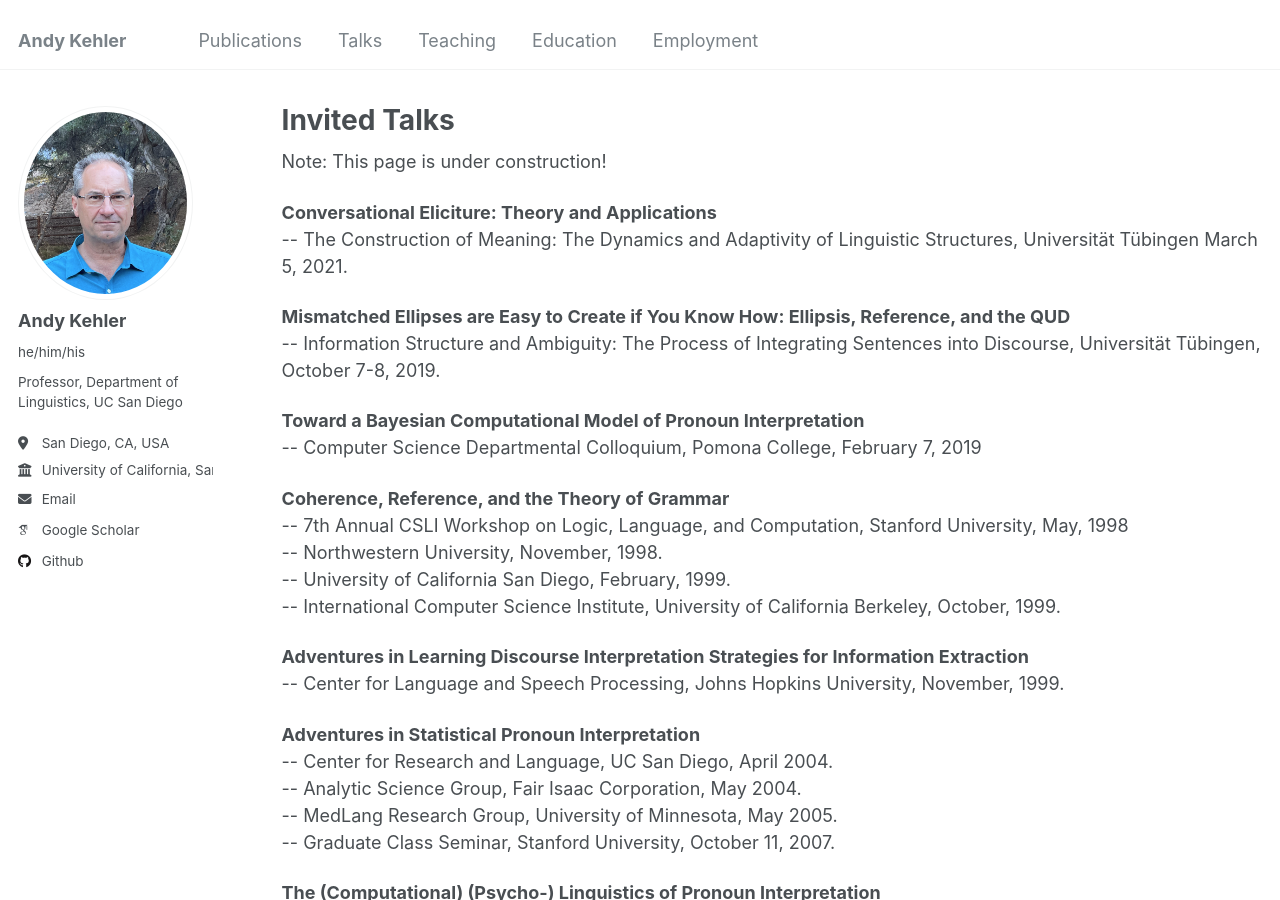
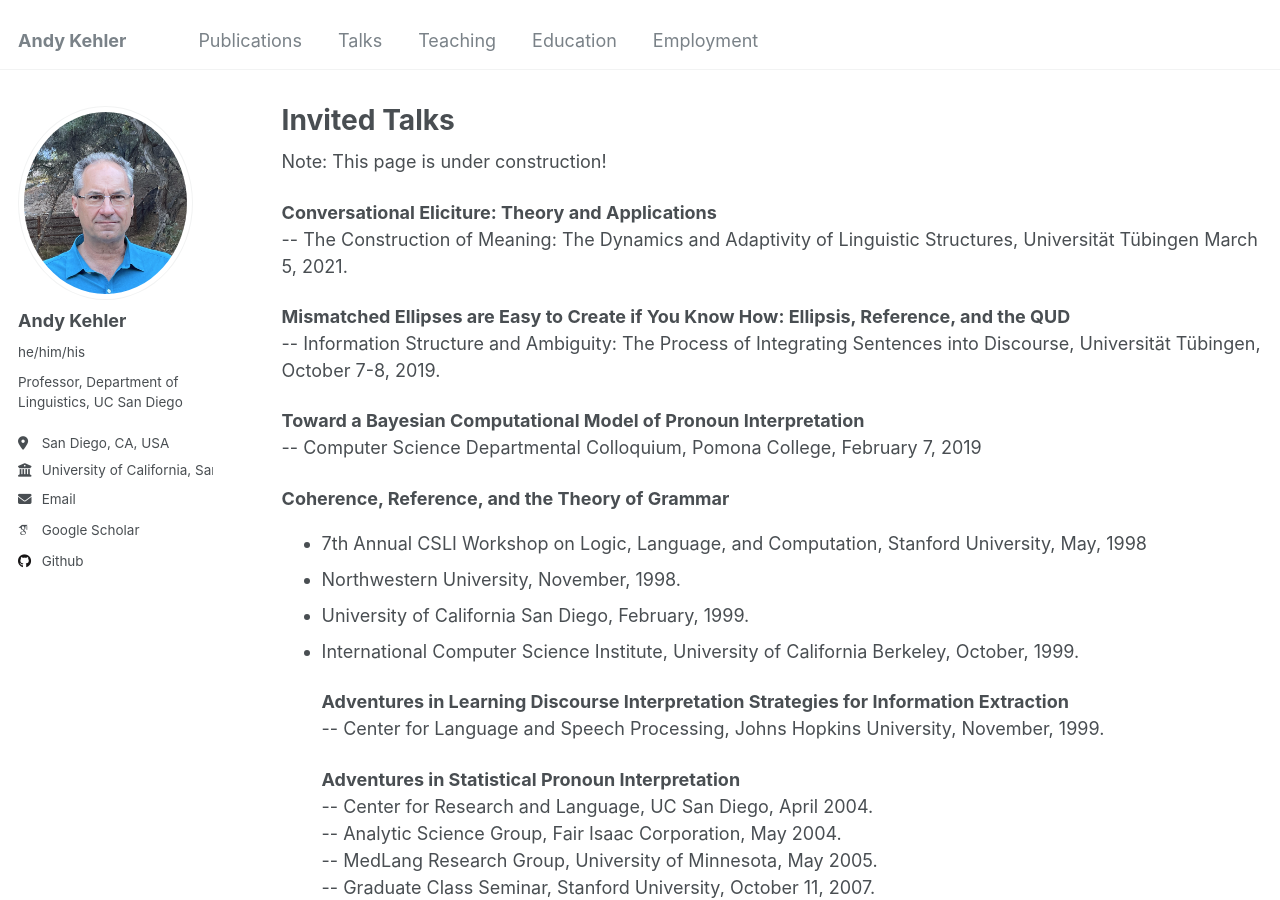
Before and after one commit to akehler/akehler.github.io, a Jekyll site: the page built from _pages/talks.html, in a window 1280 px wide and 900 px high. Built offline with Jekyll 4.4.1, drawn with Linux system fonts in a browser that asks for light colours; some web fonts are replaced.

Commit message:
Update talks.html

```diff
--- a/_pages/talks.html
+++ b/_pages/talks.html
@@ -27,13 +27,14 @@ Note: This page is under construction!
 
 <strong>Coherence, Reference, and the Theory of Grammar</strong>
 <br>
--- 7th Annual CSLI Workshop on Logic, Language, and Computation, Stanford University, May, 1998
+<ul>
+<li>7th Annual CSLI Workshop on Logic, Language, and Computation, Stanford University, May, 1998
 <br>
--- Northwestern University, November, 1998.
+<li>Northwestern University, November, 1998.
 <br>
--- University of California San Diego, February, 1999.
+<li>University of California San Diego, February, 1999.
 <br>
--- International Computer Science Institute, University of California Berkeley, October, 1999.
+<li>International Computer Science Institute, University of California Berkeley, October, 1999.
 <p></p>
 
 <strong>Adventures in Learning Discourse Interpretation Strategies for Information Extraction</strong>
```
